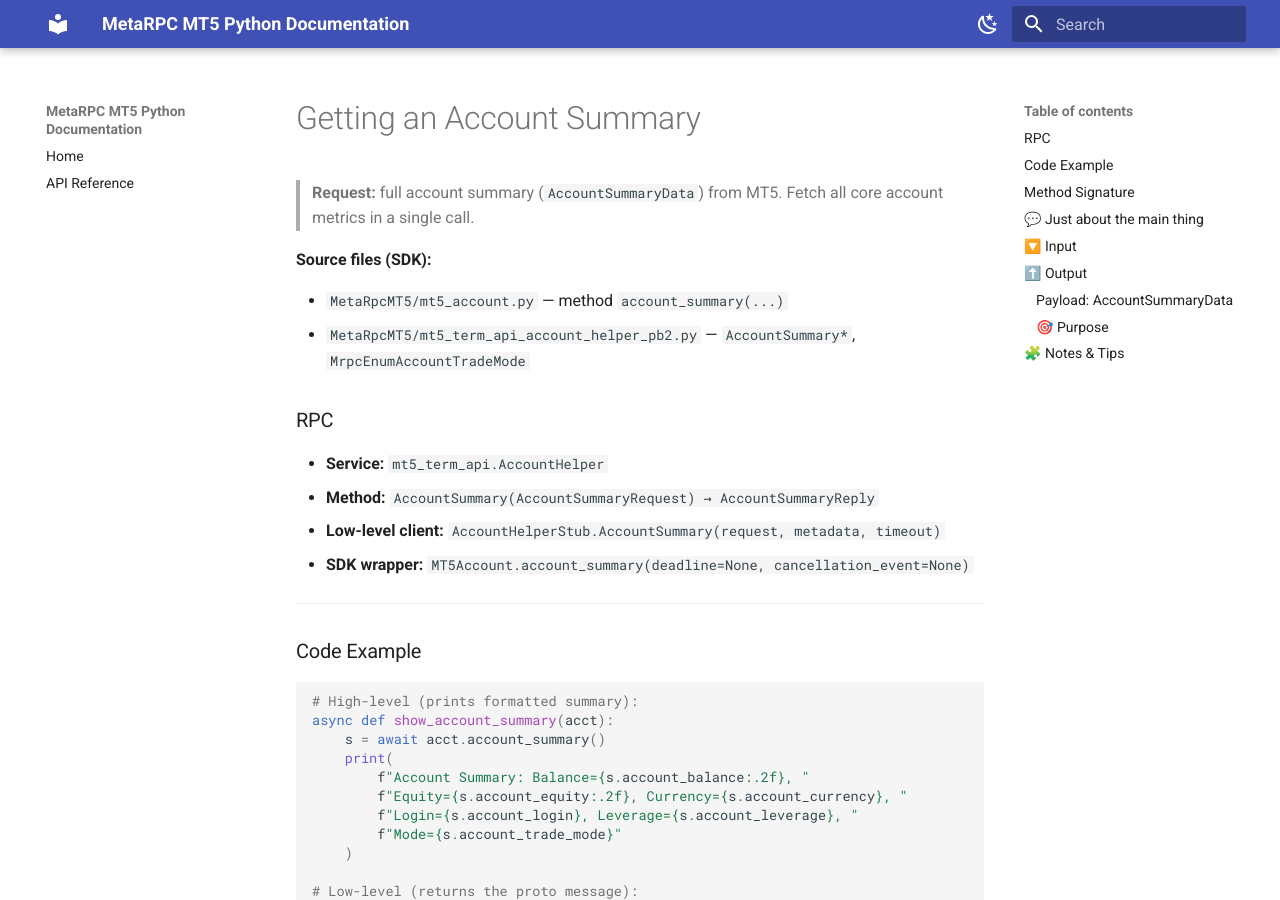
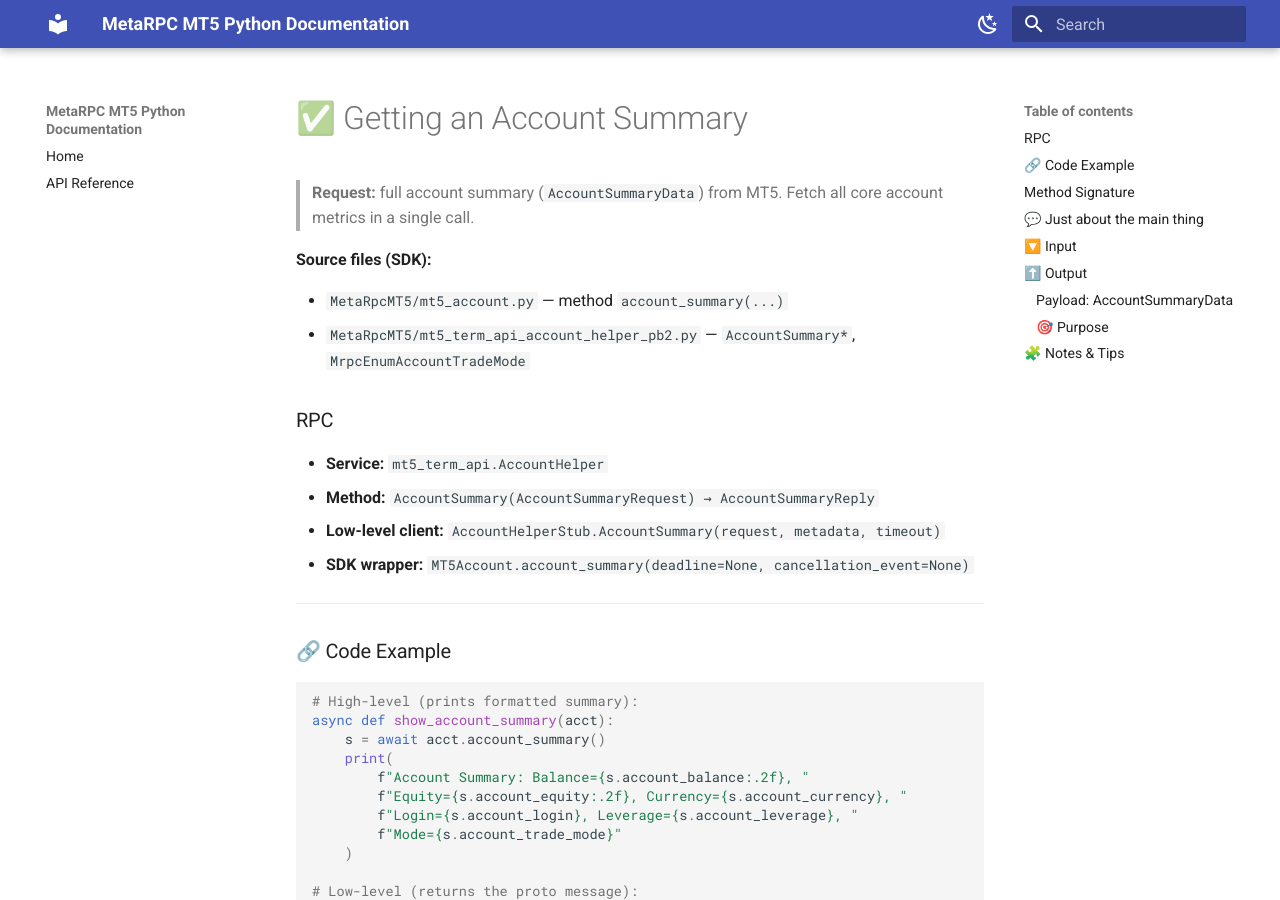
Before and after one commit to MetaRPC/PyMT5, an MkDocs documentation site: the page built from docs/MT5Account/Account_Information/account_summary.md, in a window 1280 px wide and 900 px high. Built offline with MkDocs 1.6.1 and Material for MkDocs 9.7.7, drawn with Linux system fonts in a browser that asks for light colours.

````diff
--- a/docs/MT5Account/Account_Information/account_summary.md
+++ b/docs/MT5Account/Account_Information/account_summary.md
@@ -1,4 +1,4 @@
-# Getting an Account Summary
+# ✅ Getting an Account Summary
 
 > **Request:** full account summary (`AccountSummaryData`) from MT5.
 > Fetch all core account metrics in a single call.
@@ -17,7 +17,7 @@
 
 ---
 
-### Code Example
+### 🔗 Code Example
 
 ```python
 # High-level (prints formatted summary):
````
